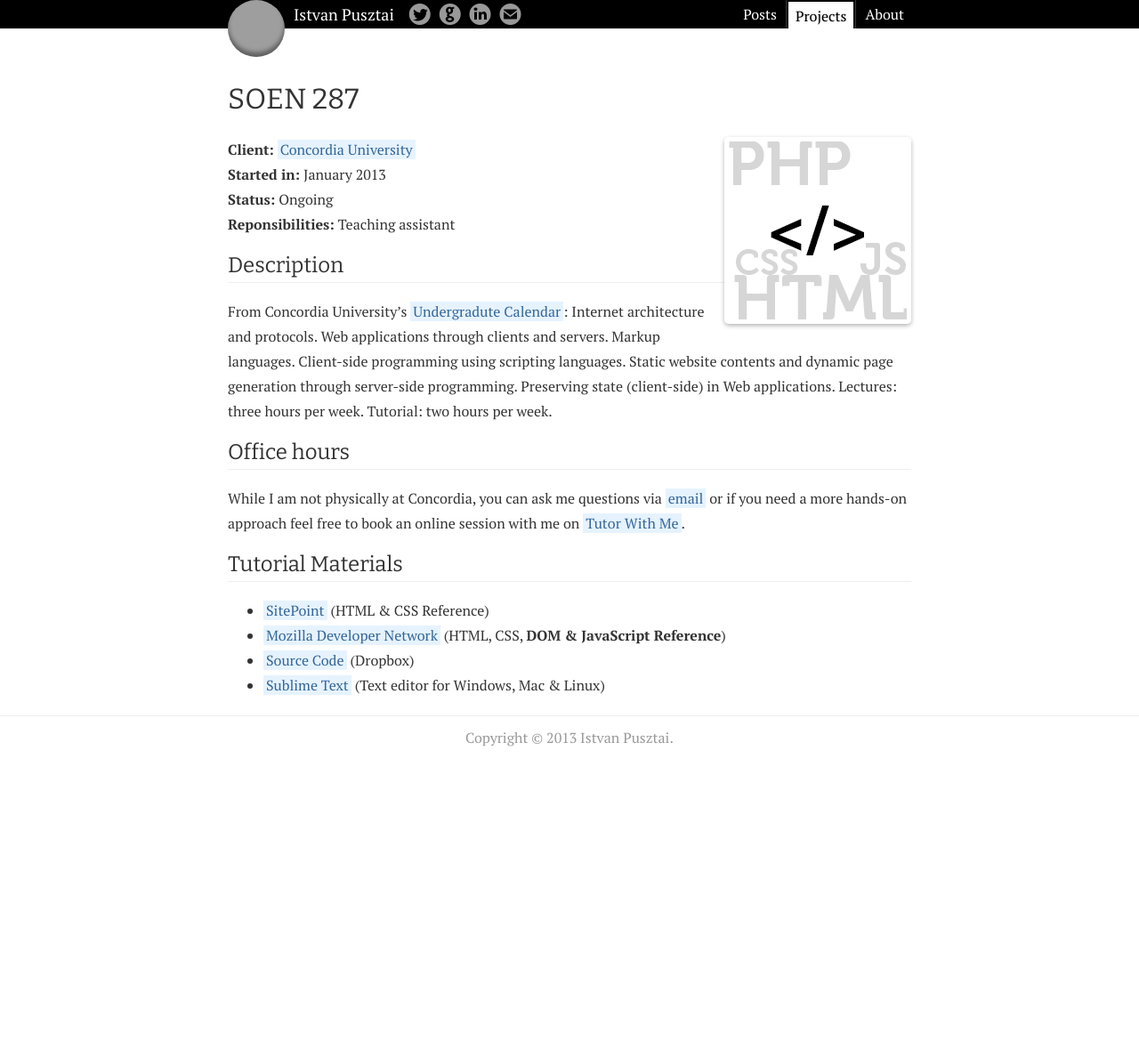
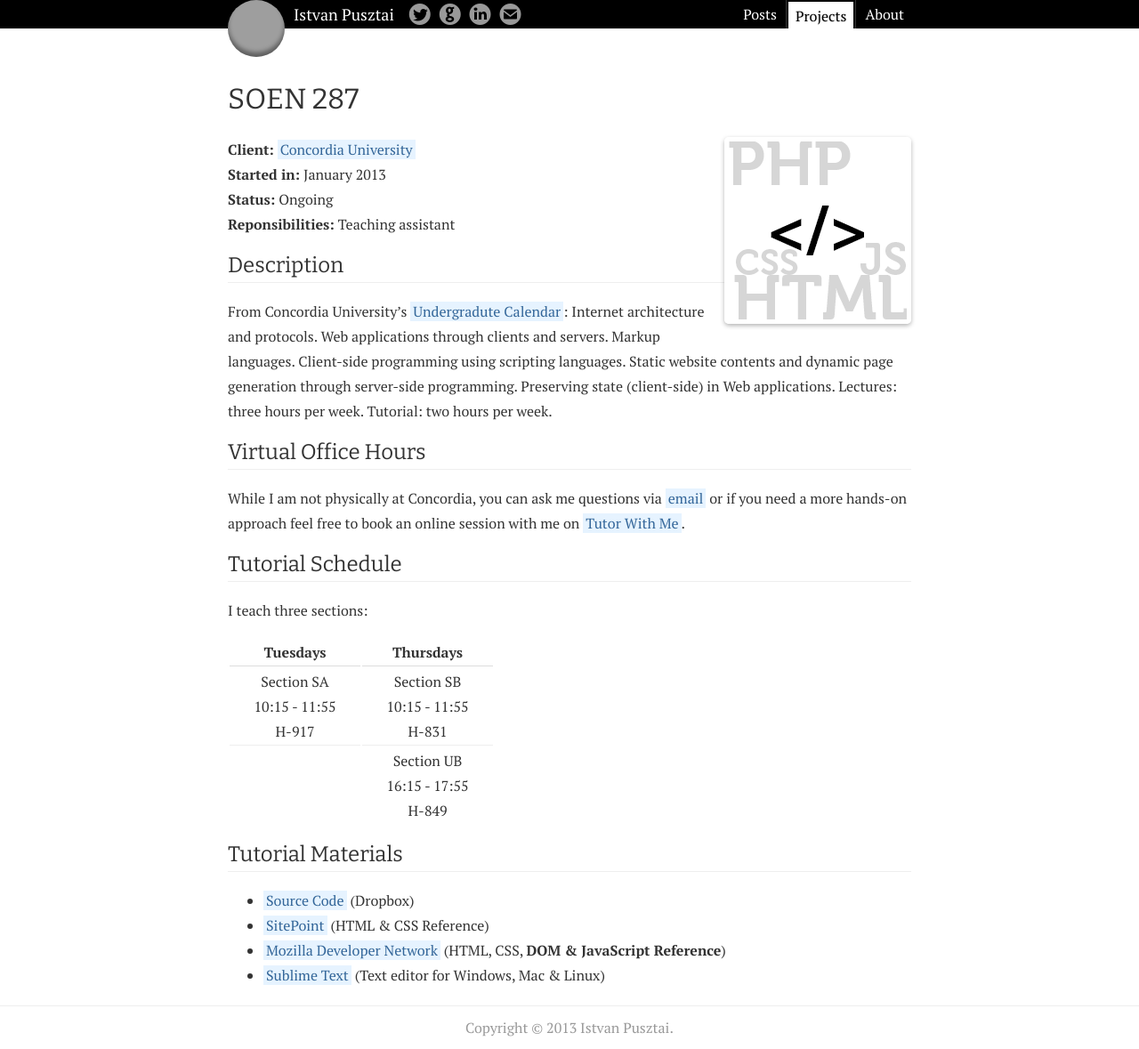
Before and after one commit to istvanp/blog, a Jekyll site: the page built from _posts/projects/2013-01-10-soen287.md, in a window 1280 px wide. Shown: the whole page at 89% size. Built offline with Jekyll 4.4.1, drawn with Linux system fonts in a browser that asks for light colours; before the commit the page ends 900 px from its top, so only the background shows below that; grey boxes are pictures that could not be loaded.

Commit message:
Updated SOEN 287

```diff
--- a/_posts/projects/2013-01-10-soen287.md
+++ b/_posts/projects/2013-01-10-soen287.md
@@ -14,12 +14,42 @@ categories:
 
 From Concordia University's [Undergradute Calendar](http://registrar.concordia.ca/calendar11-12/71/71.70.html#softeng): Internet architecture and protocols. Web applications through clients and servers. Markup languages. Client-side programming using scripting languages. Static website contents and dynamic page generation through server-side programming. Preserving state (client-side) in Web applications. Lectures: three hours per week. Tutorial: two hours per week.
 
-## Office hours
+## Virtual Office Hours
 While I am not physically at Concordia, you can ask me questions via [email](mailto:soen287@istvan.co) or if you need a more hands-on approach feel free to book an online session with me on [Tutor With Me](http://tutorwith.me/templates/x6p8v1).
+
+## Tutorial Schedule
+I teach three sections:
+
+<table style="width: 300px">
+	<tr>
+		<th style="border-bottom: 1px solid #ddd">Tuesdays</th>
+		<th style="border-bottom: 1px solid #ddd">Thursdays</th>
+	</tr>
+	<tr>
+		<td style="text-align:center;border-bottom: 1px solid #eee">
+			Section SA<br>
+			10:15 - 11:55<br>
+			H-917
+		</td>
+		<td style="text-align:center; border-bottom: 1px solid #eee">
+			Section SB<br>
+			10:15 - 11:55<br>
+			H-831
+		</td>
+	</tr>
+	<tr>
+		<td></td>
+		<td style="text-align:center">
+			Section UB<br>
+			16:15 - 17:55<br>
+			H-849
+		</td>
+	</tr>
+</table>
 
 ## Tutorial Materials
 
+- [Source Code](http://db.tt/mD5Zzn2D) (Dropbox)
 - [SitePoint](http://reference.sitepoint.com) (HTML & CSS Reference)
 - [Mozilla Developer Network](https://developer.mozilla.org/) (HTML, CSS, **DOM & JavaScript Reference**)
-- [Source Code](http://db.tt/mD5Zzn2D) (Dropbox)
 - [Sublime Text](http://www.sublimetext.com/) (Text editor for Windows, Mac & Linux)
```
Also changed, not shown: 1 other file.
